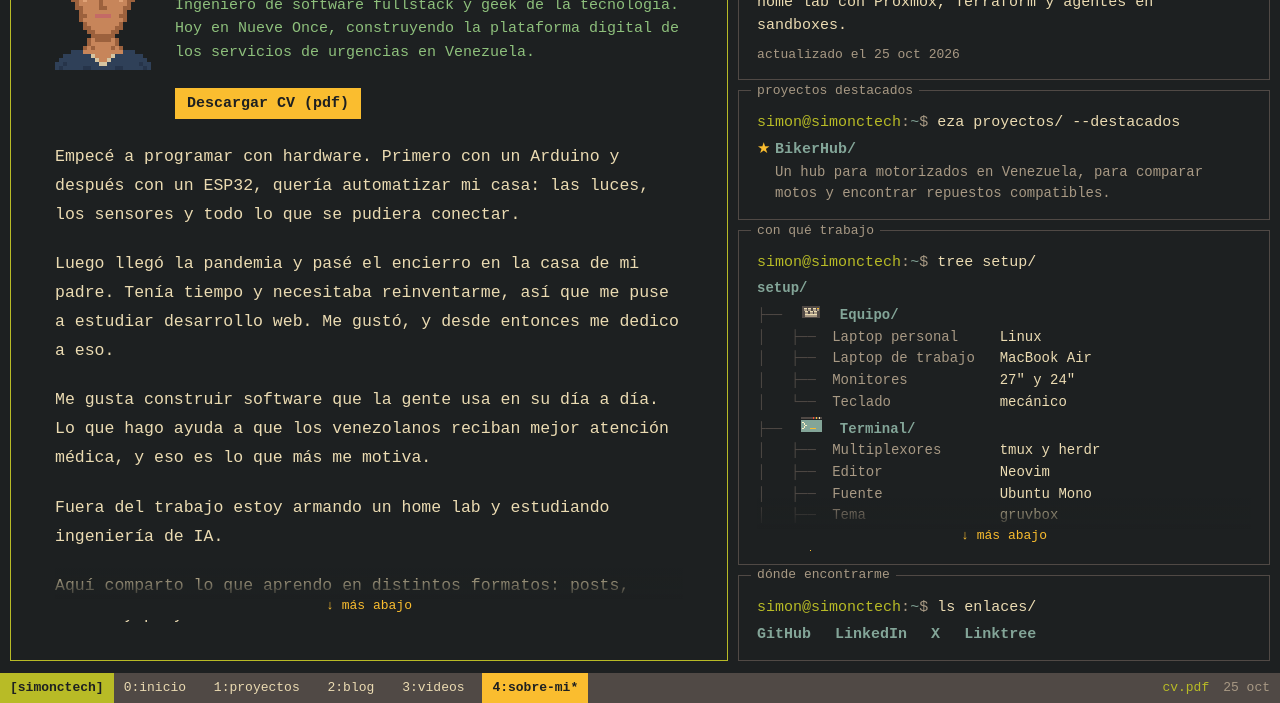
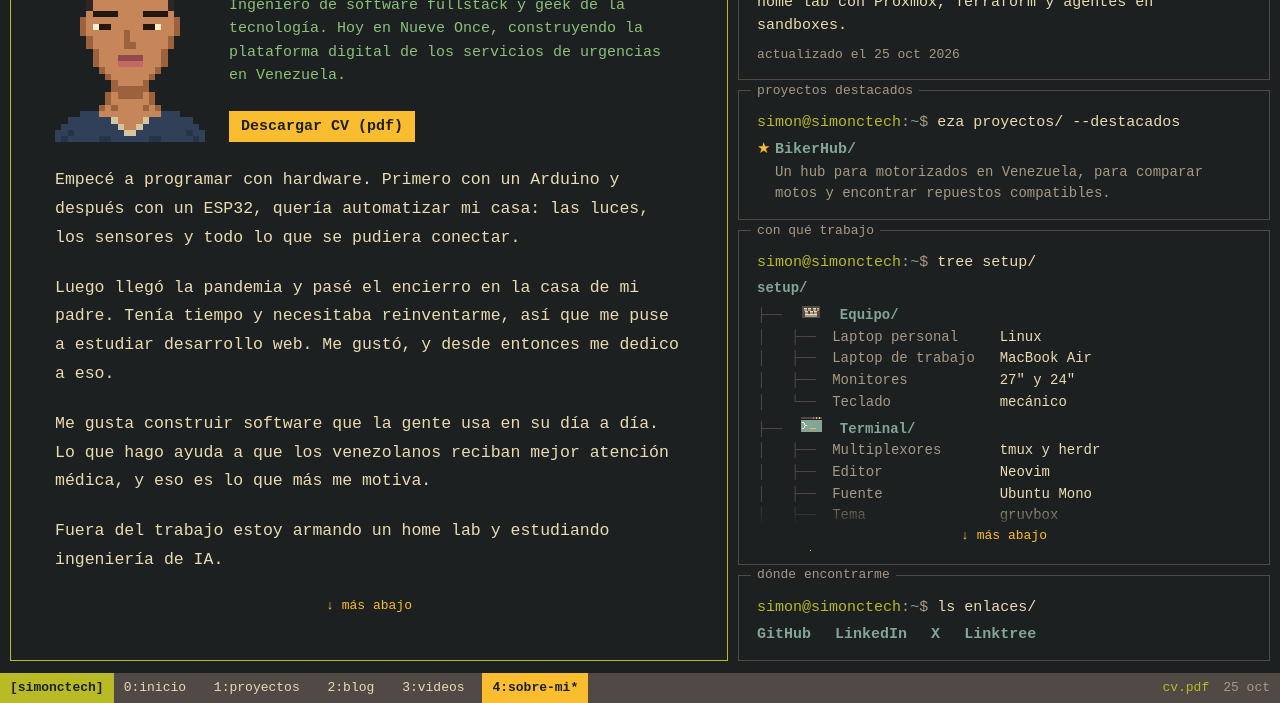
Before and after one commit to SimonCrA/portfolio_v2, an Astro site: page /sobre-mi in a window 1280 px wide. Shown: the part 97-800 px from the top of the page. Built offline with nearby package versions, Linux system fonts and the light colour scheme; Astro itself is replaced by a stand-in of ours.

Commit message:
avatar: más grande en sobre mí, labio inferior y pómulos simples
- en sobre mí el avatar mide lo mismo que el nombre, la intro y el botón del
  CV: su caja toma esa altura y el dibujo la llena alineado abajo
- boca de dos filas (línea y labio inferior) y un solo contorno por pómulo
- PixelArt acepta fluid para que el CSS decida el tamaño

Co-Authored-By: Claude Opus 5.5 <noreply@anthropic.com>

```diff
--- a/src/components/session/PixelArt.astro
+++ b/src/components/session/PixelArt.astro
@@ -6,11 +6,13 @@ import { ICONS, type IconName } from '../../session/icons'
 interface Props {
   name: IconName
   scale?: number
+  /** Leave the size to CSS instead of `scale`. The drawing keeps its aspect ratio, bottom-aligned in its box. */
+  fluid?: boolean
   class?: string
   label?: string
 }
 
-const { name, scale = 3, class: className, label } = Astro.props
+const { name, scale = 3, fluid = false, class: className, label } = Astro.props
 const rows: readonly string[] = ICONS[name]
 const width = Math.max(...rows.map((r) => r.length))
 const height = rows.length
@@ -19,9 +21,10 @@ const pixels = rows.flatMap((row, y) => [...row].flatMap((c, x) => (c === '.' ?
 
 <svg
   viewBox={`0 0 ${width} ${height}`}
-  width={width * scale}
-  height={height * scale}
-  style={`width:${(width * scale) / 15}rem;height:${(height * scale) / 15}rem`}
+  width={fluid ? undefined : width * scale}
+  height={fluid ? undefined : height * scale}
+  style={fluid ? undefined : `width:${(width * scale) / 15}rem;height:${(height * scale) / 15}rem`}
+  preserveAspectRatio={fluid ? 'xMidYMax meet' : undefined}
   shape-rendering="crispEdges"
   class:list={['pixel-art', `pixel-${name}`, className]}
   role={label ? 'img' : undefined}
--- a/src/pages/sobre-mi.astro
+++ b/src/pages/sobre-mi.astro
@@ -20,8 +20,8 @@ const prompt = (cmd: string) => `<span class="user">simon@simonctech</span>:<spa
 <SessionLayout current="sobre-mi" title={`Sobre mí | ${name}`}>
   <main class="window reader-window about-window">
     <Reader as="section" file="sobre-mi.md" title={name} titleId="about-name" lead={intro} scrollLabel="Historia">
-      <PixelArt slot="media" name="avatar" scale={4} label="Avatar pixel de Simón" />
-      <p slot="actions"><a class="button" href={CV_URL} target="_blank" rel="noopener">Descargar CV (pdf)</a></p>
+      <div slot="media" class="about-avatar"><PixelArt name="avatar" fluid label="Avatar pixel de Simón" /></div>
+      <p slot="actions" class="cv"><a class="button" href={CV_URL} target="_blank" rel="noopener">Descargar CV (pdf)</a></p>
       <Content />
     </Reader>
 
@@ -103,6 +103,31 @@ const prompt = (cmd: string) => `<span class="user">simon@simonctech</span>:<spa
 </SessionLayout>
 
 <style>
+  /* The avatar is as tall as the name, intro and CV button beside it. Its box has no height of its
+     own, so it stretches to theirs, and the drawing fills it (bottom-aligned, fixed width, or the
+     text would reflow and change the height it follows). On phones it sits above them. */
+  .about-avatar {
+    position: relative;
+    flex: none;
+    align-self: stretch;
+    width: 10rem;
+  }
+  .about-avatar :global(svg) {
+    position: absolute;
+    inset: 0;
+    width: 100%;
+    height: 100%;
+  }
+  @media (max-width: 560px) {
+    .about-avatar {
+      align-self: flex-start;
+      width: 7rem;
+      height: 9rem;
+    }
+  }
+  .cv {
+    margin: 0;
+  }
   .button {
     display: inline-block;
     padding: 4px 12px;
--- a/src/session/icons.ts
+++ b/src/session/icons.ts
@@ -1,8 +1,8 @@
 // Pixel-art icons as character grids (spec #7). Each character is a palette role, drawn by
 // PixelArt.astro as a crisp SVG. To redraw an icon, edit its grid; no layout code changes.
 // Roles: K outline, F fill, L light, D dark, A accent, W white, M mid body, C screen, R red.
-// The avatar has its own: S skin, V skin light, U skin shadow, H hair, G hair highlight, E brows and eyes,
-// P lips, N shirt, O shirt shade, Q chain.
+// The avatar has its own: S skin, U skin shadow, H hair, G hair highlight, E brows and eyes, Y mouth line,
+// P lower lip, N shirt, O shirt shade, Q chain.
 // '.' is transparent. Roles resolve to CSS variables (--px-<role>, defined in session.css),
 // so icons recolour when the palette tokens change.
 
@@ -93,15 +93,15 @@ export const ICONS = {
     '.....SEEEESSSSEEEES.....',
     '....USSSSSSSSSSSSSSU....',
     '....USWEESSSSSEEWSSU....',
-    '....UUSVSSSUSSSSVSUU....',
+    '....USSSSSSUSSSSSSSU....',
     '.....USSSSSUSSSSSSU.....',
-    '.....UUSSSSUUSSSSUU.....',
+    '.....USSSSSUUSSSSSU.....',
     '......USSSSSSSSSSU......',
-    '......UUSSPPPPSSUU......',
-    '......USSSSSSSSSSU......',
+    '......USSSYYYYSSSU......',
+    '......USSSPPPPSSSU......',
     '.......USSSSSSSSU.......',
-    '.......UUSSSSSSUU.......',
-    '........UUSSSSUU........',
+    '........USSSSSSU........',
+    '.........USSSSU.........',
     '.........UUUUUU.........',
     '........USUUUUSU........',
     '........USSSSSSU........',
--- a/src/styles/session.css
+++ b/src/styles/session.css
@@ -41,12 +41,12 @@
   --px-R: var(--red);
   /* The avatar keeps Simón's real colours whatever the palette. */
   --px-S: #c7855a;
-  --px-V: #e0a276;
   --px-U: #9c613d;
   --px-H: #2f2724;
   --px-G: #5e4a3f;
   --px-E: #24170f;
   --px-P: #c46a66;
+  --px-Y: #94494a;
   --px-N: #2f4058;
   --px-O: #26344a;
   --px-Q: #d5c4a1;
```
